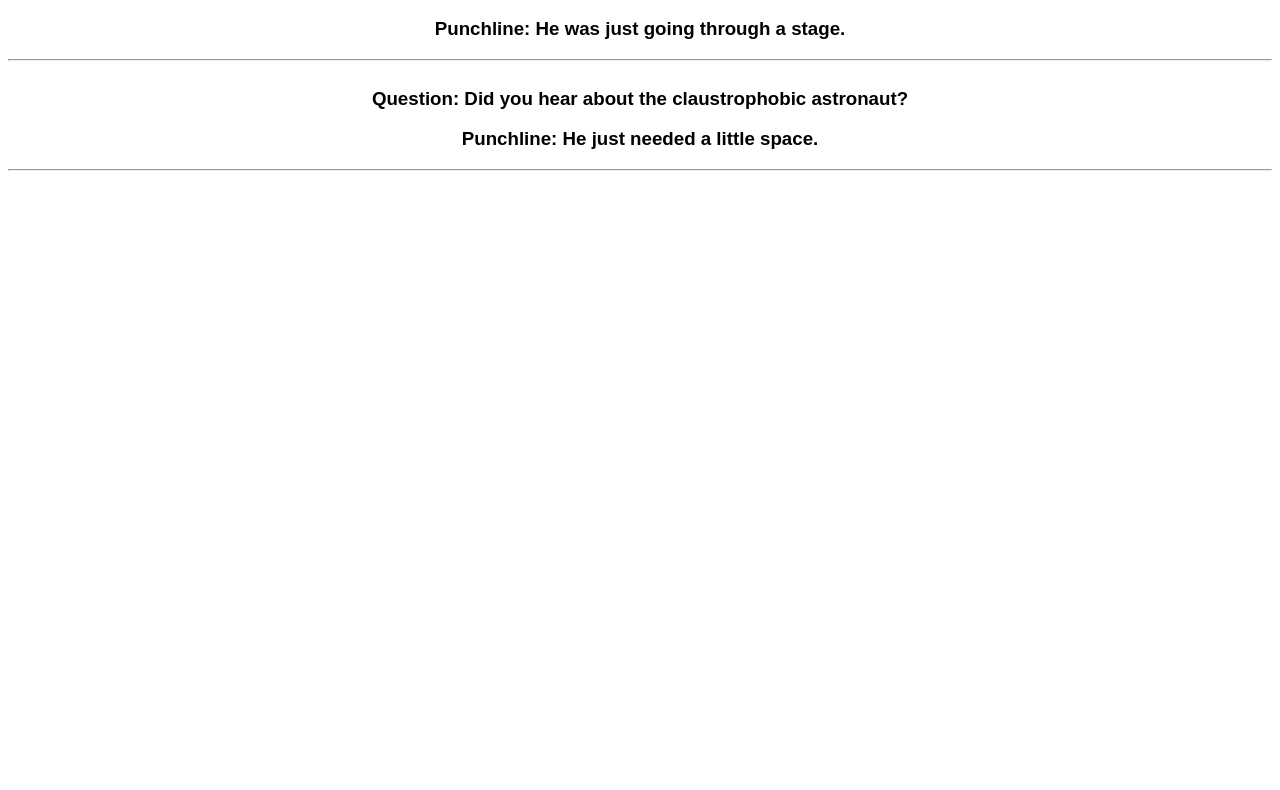
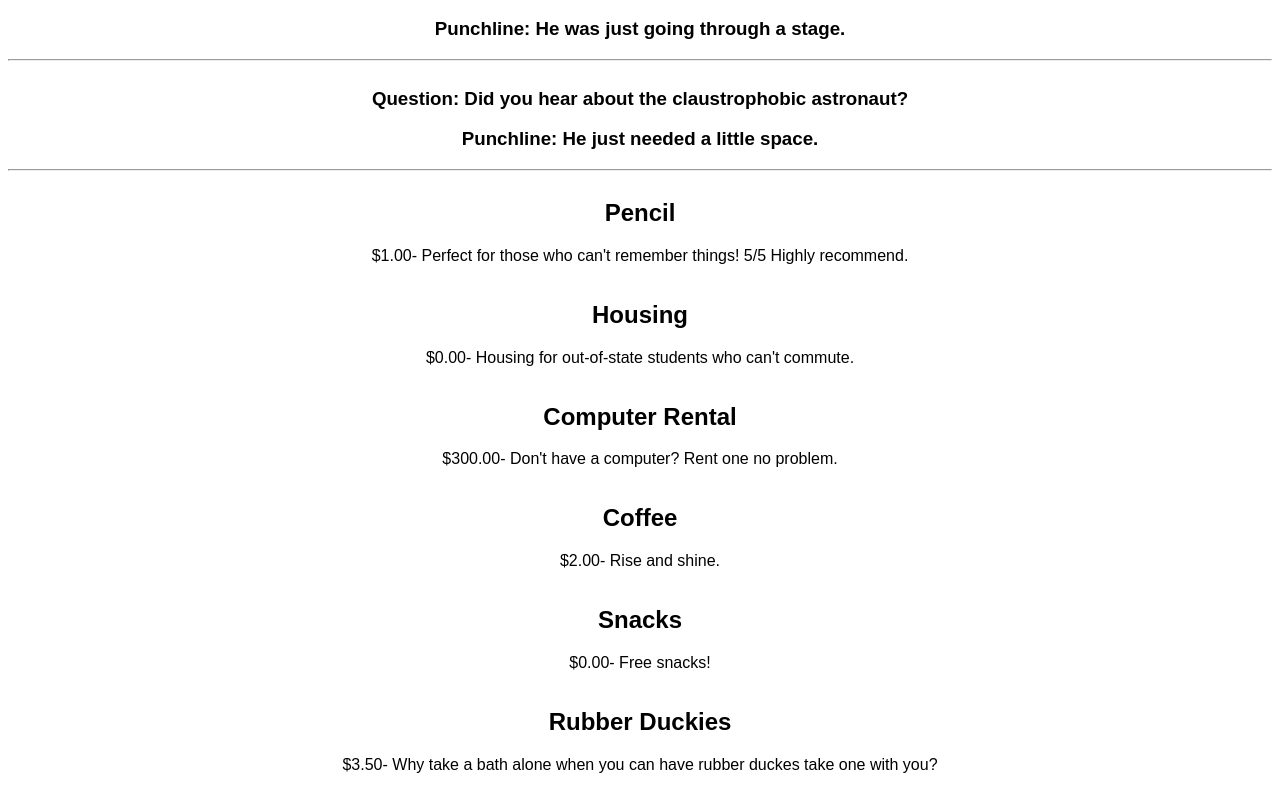
Before and after one commit to donaldkaiserjr/example-codesandbox, a React (Create React App) app: page / in a window 1280 px wide. Shown: the part 4163-4953 px from the top of the page. Before the commit the page ends 4342 px from the top, so only its background shows below. Built offline with nearby package versions, Linux system fonts and the light colour scheme.

Commit message:
School Products Section Added Product.js, vschoolProduct.js, and updated the App with the <Product /> component

```diff
--- a/src/App.js
+++ b/src/App.js
@@ -15,6 +15,8 @@ import NameAnimalApp from "./nameAnimal";
 import ContactCard from "./ContactCard";
 import Joke from "./Joke";
 import JokesData from "./jokesData";
+import productsData from "./vschoolProducts";
+import Product from "./Product";
 
 const element = (
   <>
@@ -92,10 +94,15 @@ export default function App() {
     <Joke key={joke.id} question={joke.question} punchLine={joke.punchLine} />
   ));
 
+  const productComponents = productsData.map((item) => (
+    <Product product={item} />
+  ));
+
   return (
     <div className="App">
       {element}
       {jokeComponents}
+      {productComponents}
     </div>
   );
 }
--- /dev/null
+++ b/src/Product.js
@@ -0,0 +1,14 @@
+export default function Product(props) {
+  return (
+    <div>
+      <h2>{props.product.name}</h2>
+      <p>
+        {props.product.price.toLocaleString("en-US", {
+          style: "currency",
+          currency: "USD"
+        })}
+        - {props.product.description}
+      </p>
+    </div>
+  );
+}
--- a/src/vschoolProducts.js
+++ b/src/vschoolProducts.js
@@ -1,4 +1,4 @@
-const products = [
+const productsData = [
   {
     id: "1",
     name: "Pencil",
@@ -39,4 +39,4 @@ const products = [
   }
 ];
 
-export default products;
+export default productsData;
```
